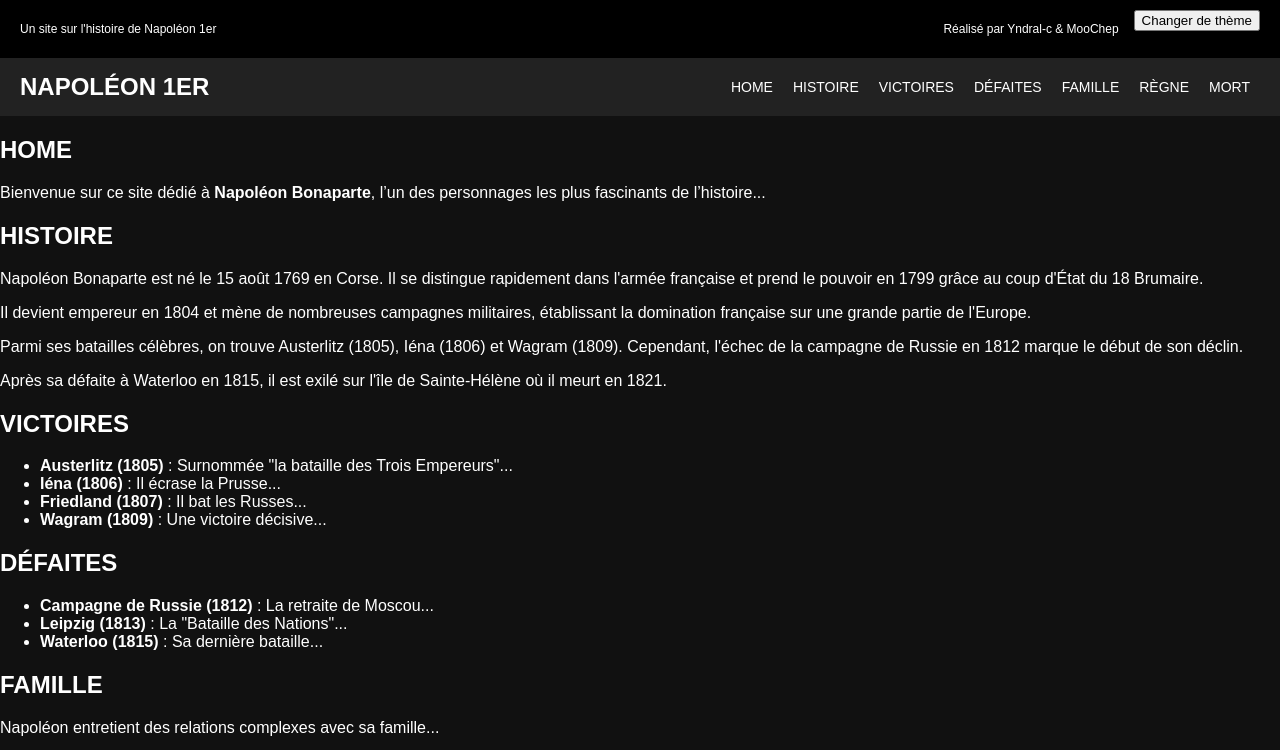
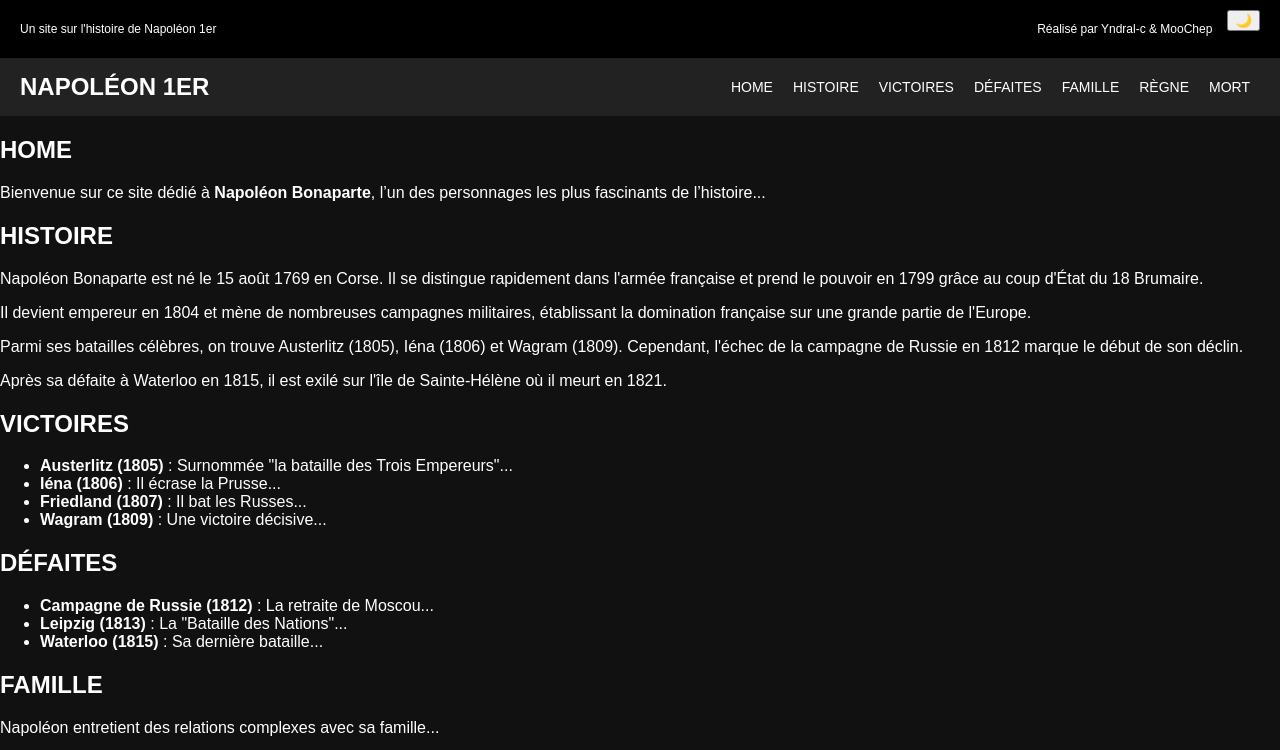
Before and after one commit to Yndral-c/Napoleon, a plain HTML site: page docs/index.html in a window 1280 px wide. Shown: the top 750 px of the page. Drawn offline with Linux system fonts and the light colour scheme.

Commit message:
change theme button

```diff
--- a/docs/index.html
+++ b/docs/index.html
@@ -13,8 +13,8 @@
             <div class="right-info">
                 <p>Réalisé par <a href="https://github.com/Yndral-c">Yndral-c</a> & <a href="https://github.com/MooChep">MooChep</a></p>
                 <div class="theme-toggle">
-                  <button id="theme-toggle">Changer de thème</button>
-              </div>
+                  <button id="theme-toggle" aria-label="Changer le thème">🌙</button>
+                </div>
               </div>
         </div>
         <nav>
```
